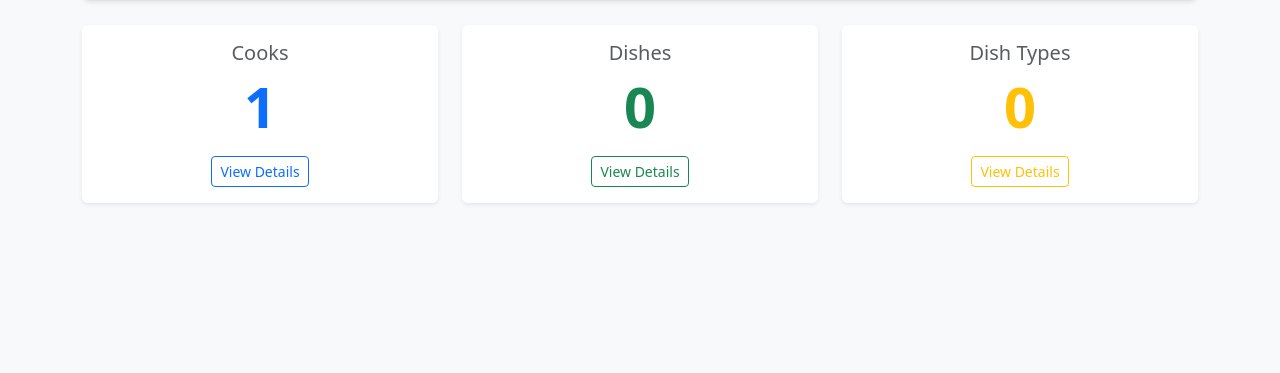
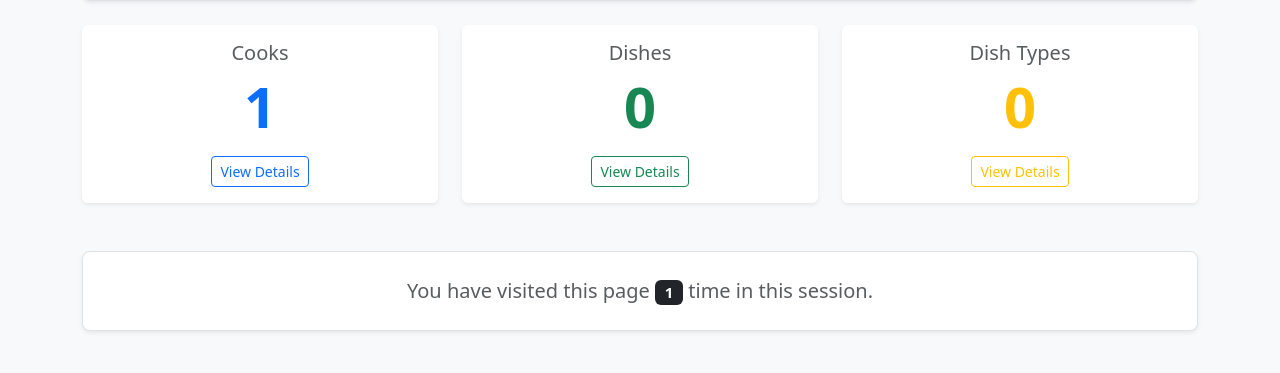
Before and after one commit to YanTumar/py-kitchen-service, a Django app: page / in a window 1280 px wide. Shown: the part 427-800 px from the top of the page. Run offline with Django 5.2, Linux system fonts and the light colour scheme; the visitor is signed in with stand-in values (Sample User, id 1); data comes from the database, SQL or seed files in the repository; data that the repository does not hold is empty; some libraries are stand-ins or nearby versions.

Commit message:
Add session-based visit counter to index page and verify with Debug Toolbar

```diff
--- a/kitchen/views.py
+++ b/kitchen/views.py
@@ -13,11 +13,14 @@ def index(request):
     num_cooks = Cook.objects.count()
     num_dishes = Dish.objects.count()
     num_dish_types = DishType.objects.count()
+    num_visits = request.session.get("num_visits", 0)
+    request.session["num_visits"] = num_visits + 1
 
     context = {
         "num_cooks": num_cooks,
         "num_dishes": num_dishes,
         "num_dish_types": num_dish_types,
+        "num_visits": num_visits + 1,
     }
 
     return render(request, "kitchen/index.html", context=context)
--- a/templates/kitchen/index.html
+++ b/templates/kitchen/index.html
@@ -39,4 +39,13 @@
         </div>
     </div>
 </div>
+
+<div class="mt-5 p-4 bg-white rounded-3 shadow-sm border text-center">
+    <p class="mb-0 text-muted fs-5">
+        <i class="bi bi-clock-history"></i>
+        You have visited this page
+        <span class="badge bg-dark">{{ num_visits }}</span>
+        time{{ num_visits|pluralize }} in this session.
+    </p>
+</div>
 {% endblock %}
```
